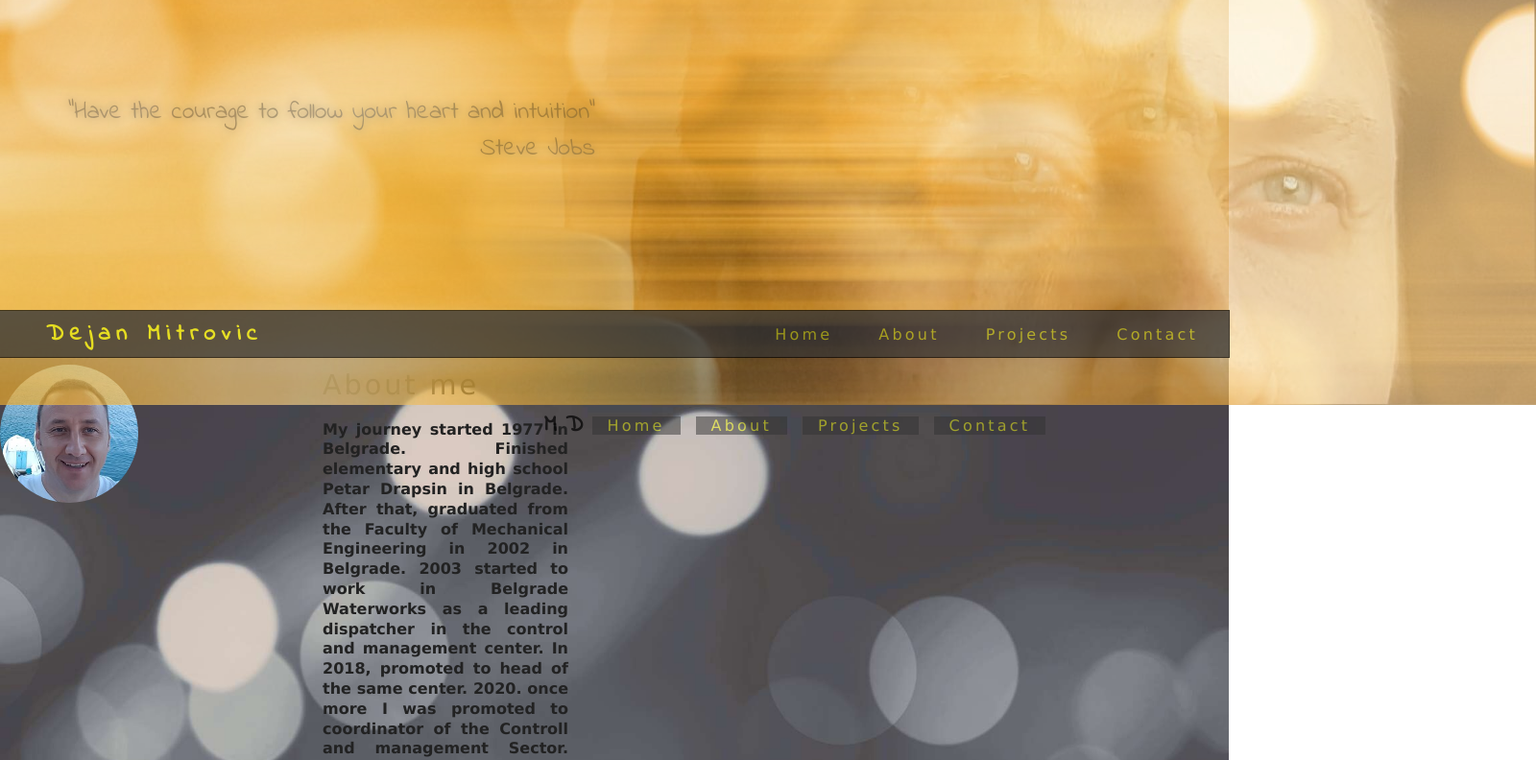
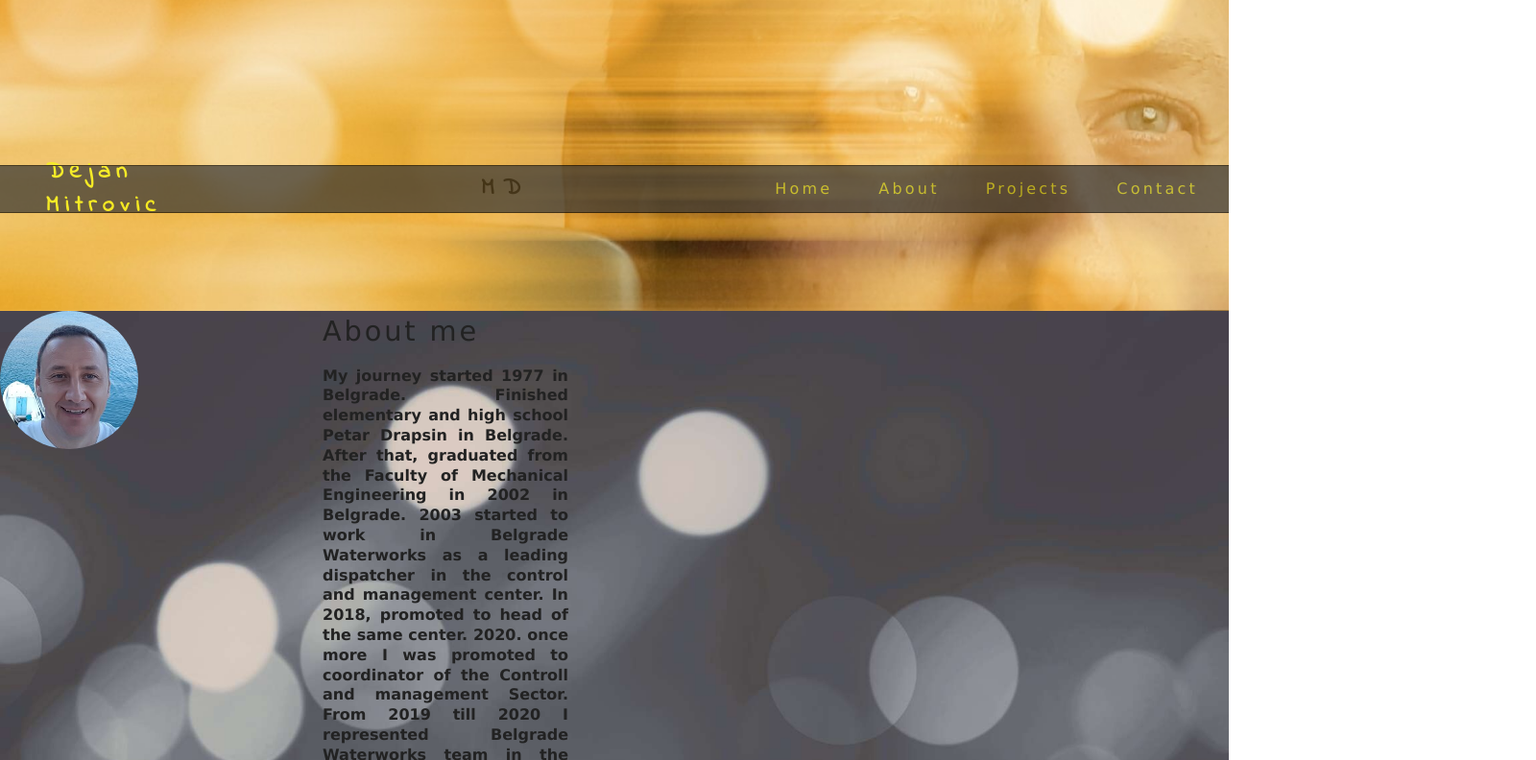
Before and after one commit to dekac9/portfolio, a plain HTML site: page index.html in a window 1280 px wide. Shown: the part 476-1268 px from the top of the page at 96% size, 1600 px wide, since content can reach past the window. Drawn offline with Linux system fonts and the light colour scheme; files whose address does not match are found by name.

Commit message:
Nastavak doterivanja portfolija

```diff
--- a/index.html
+++ b/index.html
@@ -15,8 +15,9 @@
       kad se skroluje, navbar ostaje gore fiksno-->
       <main class="grid-container">
       <header>
-      <div class="all">
-        <img class="pic" src="./Slike/Face gold16_9.jpg" alt="slika" />
+        <div class="logo zuti-font">
+          <h1>Dejan Mitrovic</h1>
+        </div>
         <div id="navbar">
           <h1 class="logo">MD</h1>
           <nav>
--- a/style.css
+++ b/style.css
@@ -8,8 +8,20 @@
 
 }
 
+html {
+  scroll-behavior: smooth;
+}
+
+
+
 body {
   font-family: Verdana, Geneva, Tahoma, sans-serif;
+}
+
+.bg-mehuri {
+  background-image: url(./Slike/Mehuri\ siva-smanjeno.jpg);
+  background-size: cover;
+  background-repeat: no-repeat;
 }
 
 .bg-svetlo{
@@ -25,11 +37,66 @@ body {
   font-weight: 600;
 }
 
+.box-shadow{
+  box-shadow: 0 0 10px;
+
+}
+
+.home-grid-container {
+  display: grid;
+  grid-template-areas:
+    "h h"
+    "m m";
+  height: 100vh;
+  width: 100%;
+  grid-template-columns: 40% 60%;
+  grid-template-rows: 3em auto;
+  background-image: url(./Slike/Face\ gold16_9.jpg);
+  background-size: cover;
+  background-repeat: no-repeat;
+}
+
+header {
+  /*   height: 3em; */
+  grid-area: h;
+  display: flex;
+  justify-content: space-between;
+  /*   background-color: #333; */
+  /*   opacity: 0.7; */
+  /*   outline: 1px solid black; */
+}
+
+.logo {
+  grid-area: l;
+  height: 100%;
+  width: 100%;
+  padding-right: 10em;
+  font-family: "Indie Flower", cursive;
+  display: flex;
+/*   letter-spacing: 0.4em; */
+
+  align-items: center;
+  margin-left: 3em;
+}
+
+#navbar {
+  grid-area: n;
+  height: 100%;
+  /* margin-right: 1em; */
+  /*   display: flex; */
+  /*   justify-content: center; */
+  align-items: center;
+  letter-spacing: 1em;
+}
+
+
+
 ul{
   display: flex;
   align-items: center;
   justify-content: space-around;
   height: 100%;
+    width: 100%;
 }
 
 ul li{
```
